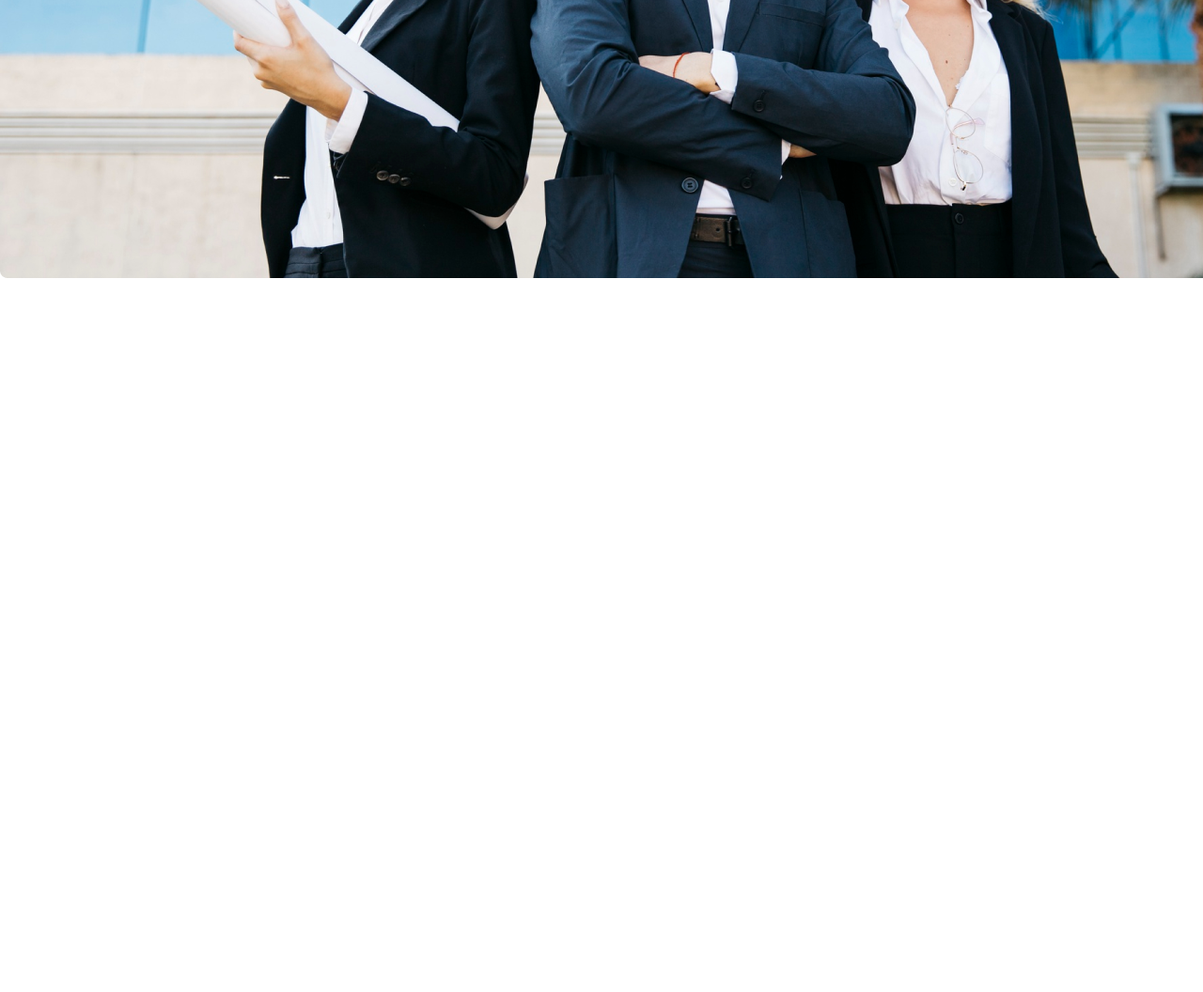
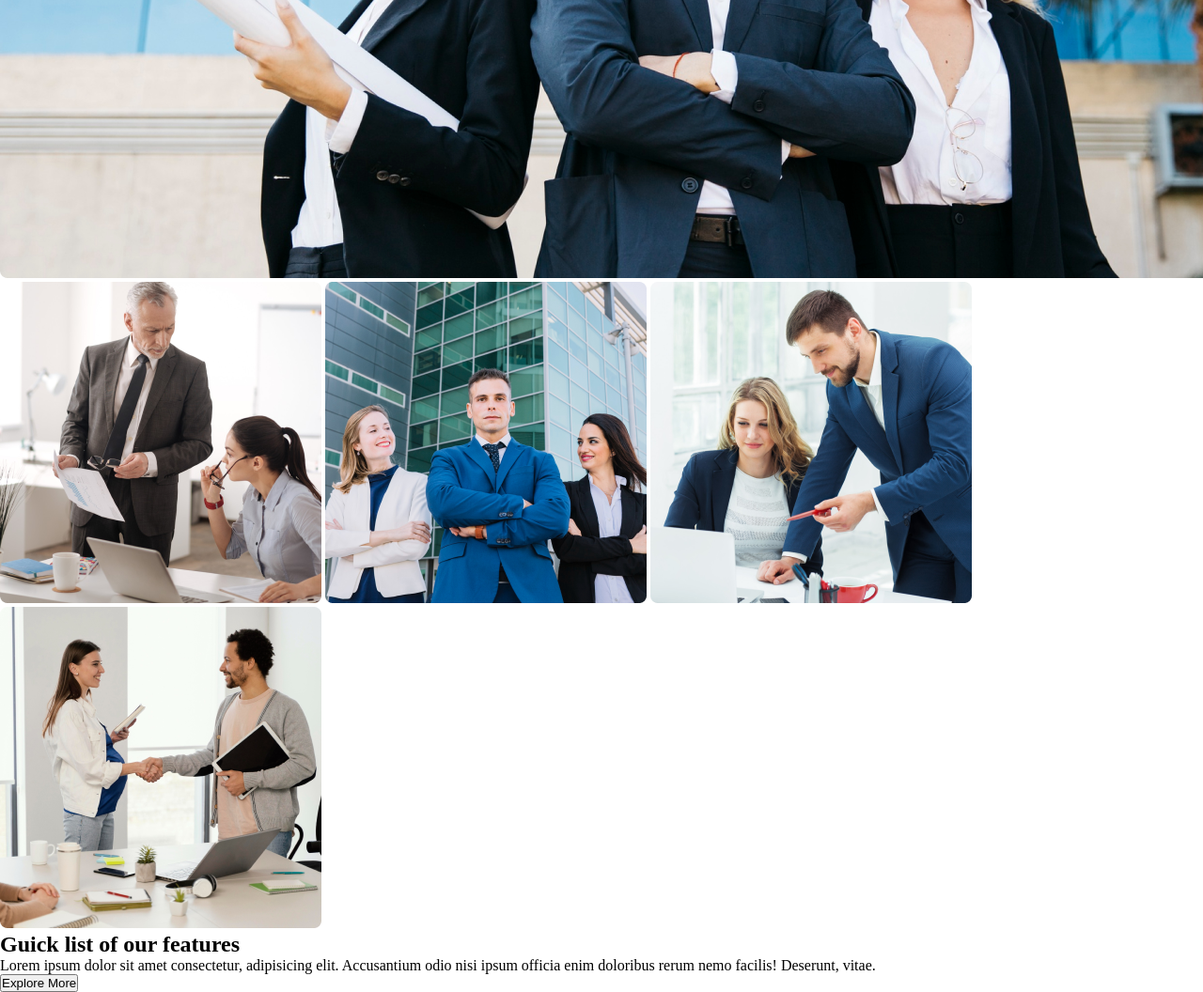
Before and after one commit to shohag390/g3-architects, a plain HTML site: page index.html in a window 1280 px wide. Shown: the part 558-1614 px from the top of the page at 94% size. Before the commit the page ends 858 px from the top, so only its background shows below. Drawn offline with Linux system fonts and the light colour scheme.

Commit message:
features html section add

```diff
--- a/index.html
+++ b/index.html
@@ -39,7 +39,23 @@
     </header>
 
     <!-- main seection -->
-    <main>
+    <main class="main-section">
+
+        <section class="features">
+            <div>
+                <img src="./images/team1.png" alt="">
+                <img src="./images/team2.png" alt="">
+                <img src="./images/team3.png" alt="">
+                <img src="./images/team4.png" alt="">
+            </div>
+
+            <div>
+                <h1>Guick list of our features</h1>
+                <p>Lorem ipsum dolor sit amet consectetur, adipisicing elit. Accusantium odio nisi ipsum officia enim
+                    doloribus rerum nemo facilis! Deserunt, vitae.</p>
+                <button>Explore More</button>
+            </div>
+        </section>
 
     </main>
 
--- a/styles/styles.css
+++ b/styles/styles.css
@@ -8,3 +8,8 @@
     max-width: 1440px;
     margin: 0 auto;
 }
+
+.main-section {
+    max-width: 1440px;
+    margin: 0 auto;
+}
```
